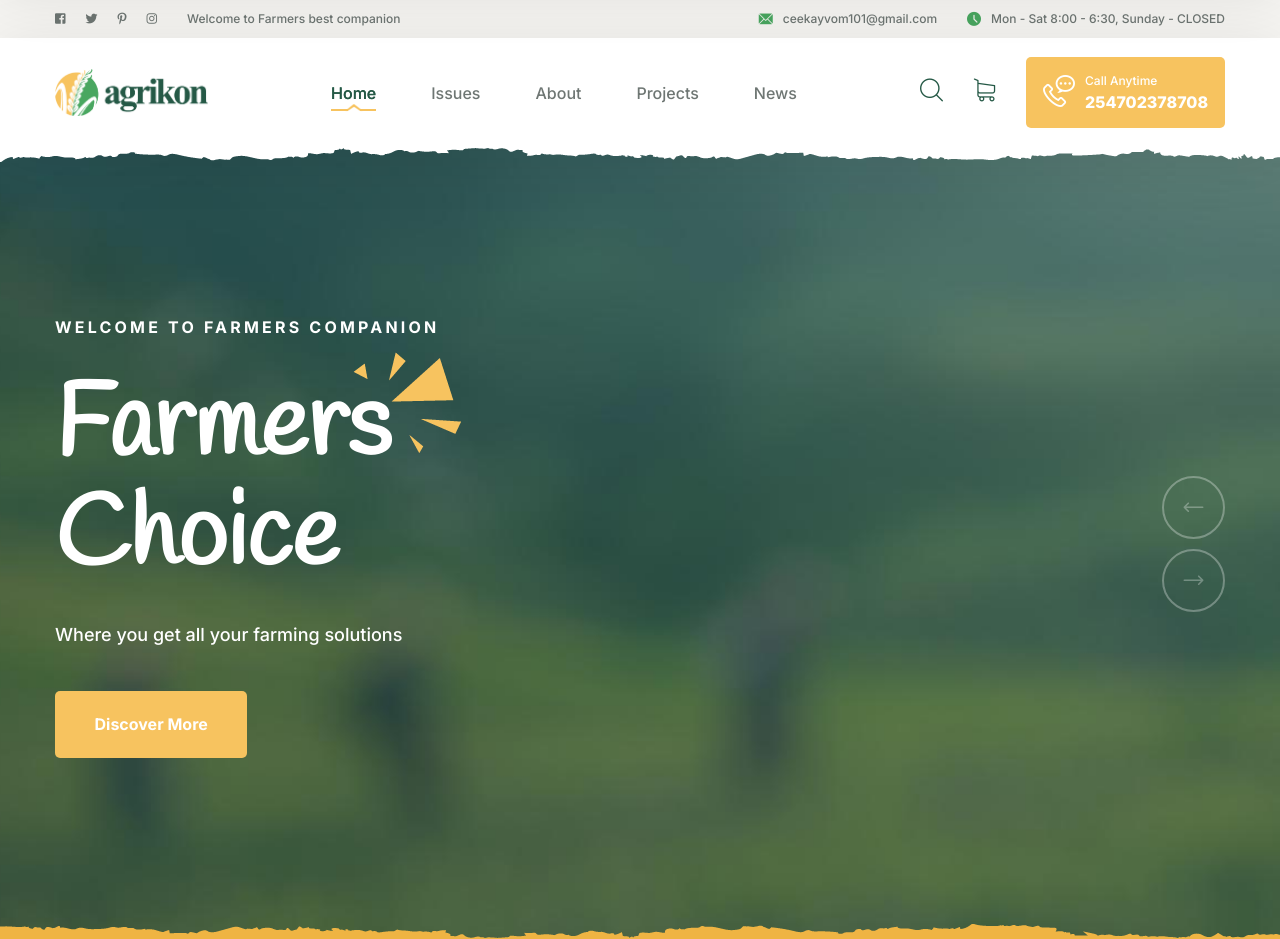
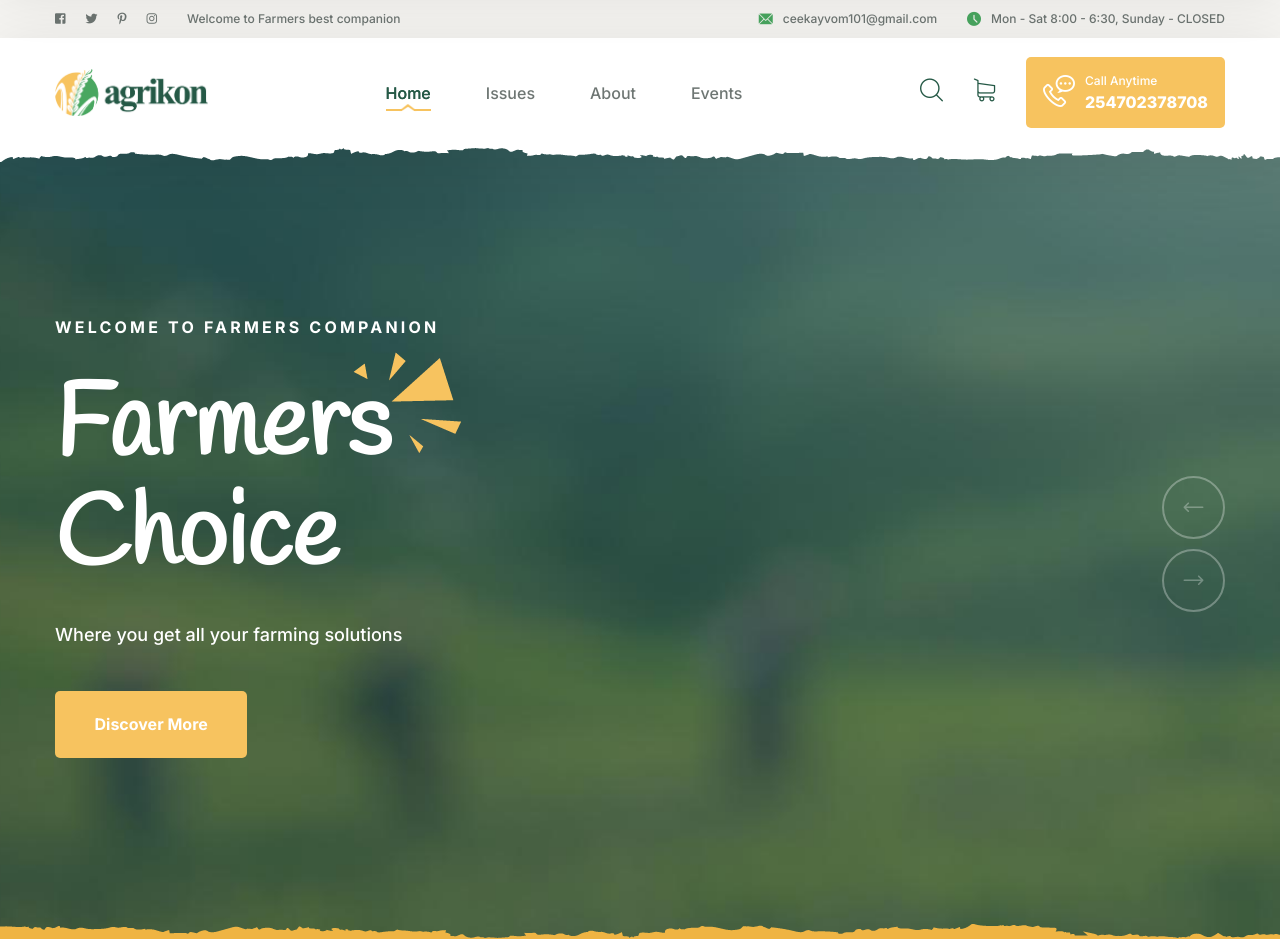
Before and after one commit to itsregalo/farmers-choice, a Django app: page / in a window 1280 px wide. Shown: the top 939 px of the page. Run offline with Django 4.2, Linux system fonts and the light colour scheme; some libraries are stand-ins or nearby versions; some web fonts are replaced.

Commit message:
added post solution

```diff
--- a/frontend/templates/base.html
+++ b/frontend/templates/base.html
@@ -74,18 +74,13 @@
                             <a href="{% url 'core:about-us' %}">About</a>
                         </li>
                         <li class="dropdown">
-                            <a href="projects.html">Projects</a>
+                            <a href="#">Events</a>
                             <ul>
                                 <li><a href="projects.html">Projects</a></li>
                                 <li><a href="project-details.html">Projects Details</a></li>
                             </ul>
                         </li>
-                        <li class="dropdown"><a href="blog.html">News</a>
-                            <ul>
-                                <li><a href="blog.html">News</a></li>
-                                <li><a href="blog-details.html">News Details</a></li>
-                            </ul>
-                        </li>
+
                     </ul>
                     <!-- /.main-menu__list -->
 
```
